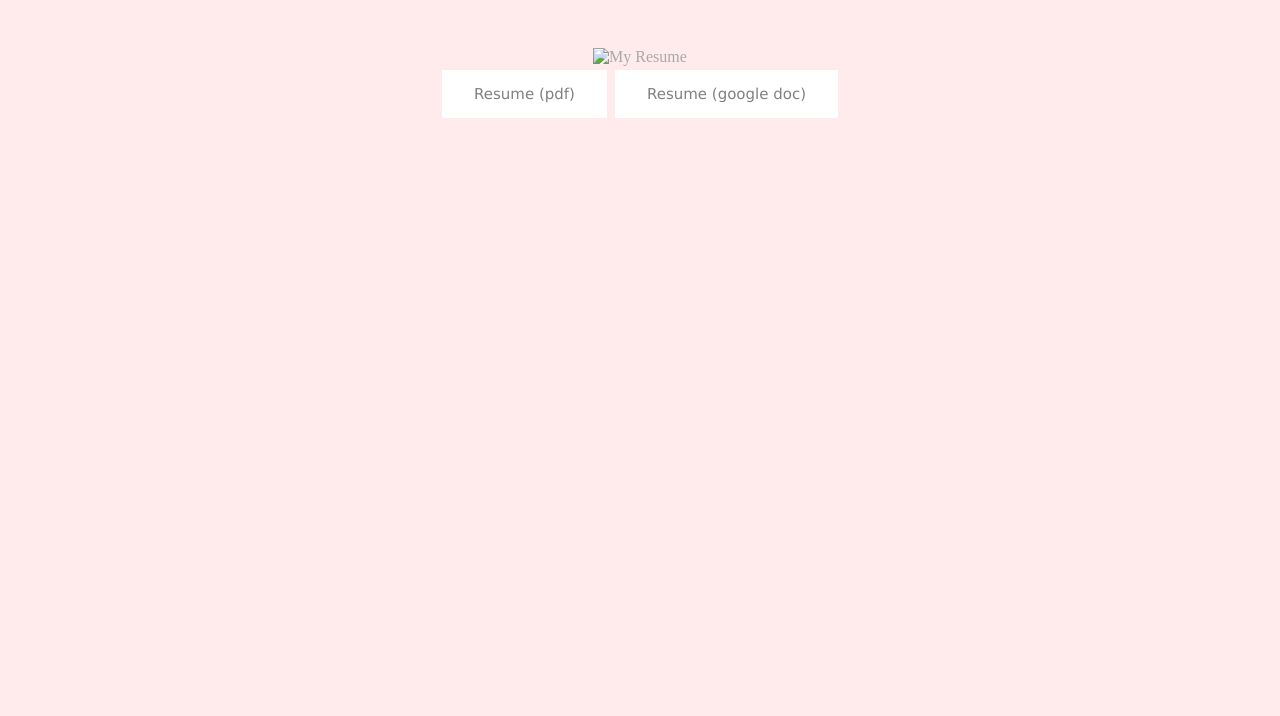
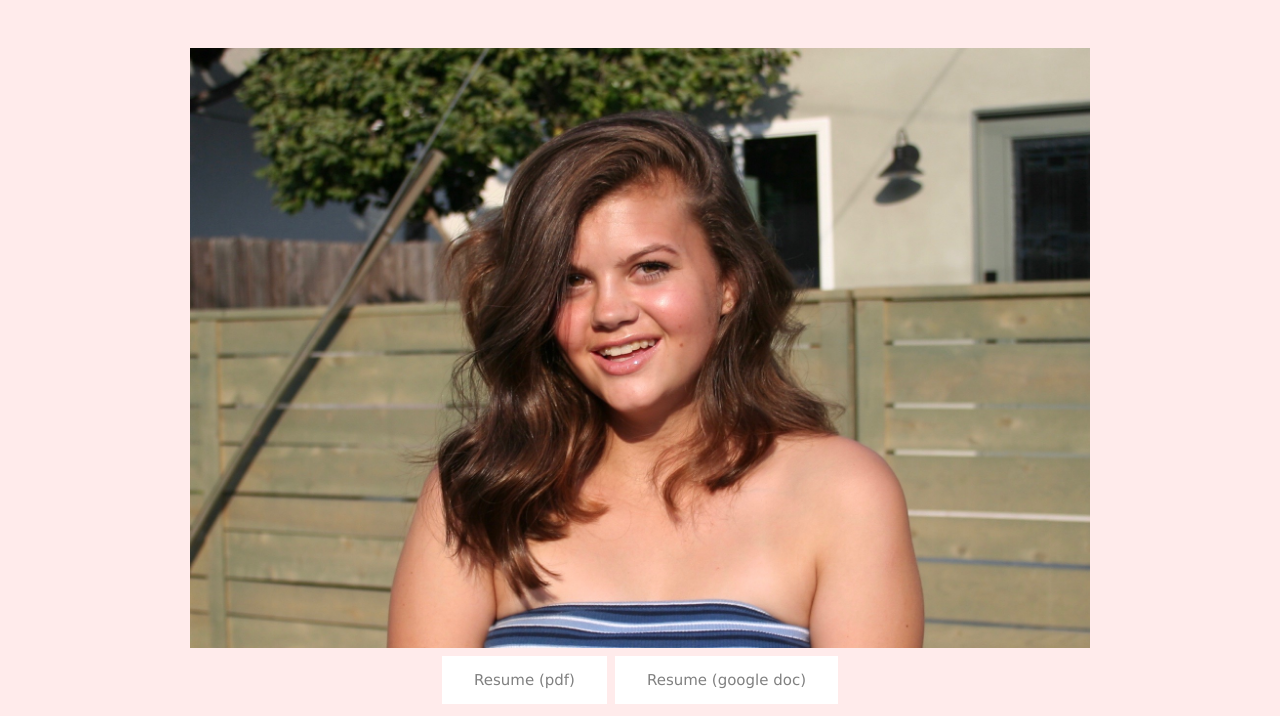
Before and after one commit to millssophia/millssophia.github.io, a plain HTML site: page my-website/resume.html in a window 1280 px wide. Shown: the part 176-892 px from the top of the page. Before the commit the page ends 800 px from the top, so only its background shows below. Drawn offline with Linux system fonts and the light colour scheme.

Commit message:
Update resume.html

```diff
--- a/my-website/resume.html
+++ b/my-website/resume.html
@@ -58,7 +58,7 @@ body {
   <div class="a">
   <h1>This is my Resume Page!</h1>
   <br>
-    <img src="images/resume.png" alt="My Resume" height="600">
+    <img src="images/sophia.jpg" alt="My Resume" height="600">
     <br>
     <a href="https://docs.google.com/document/u/0/export?format=pdf&id=18XxE2-2DGYhp2VScOXrxrHKL7-DKVcHZaOwENL0GMF8&token=AC4w5Vj2BqgymtMwfSua89cWnQo5lkNfbQ%3A1541176094562&includes_info_params=true"class="mybutton" target="_blank"> Resume (pdf) </a>
   </a>
```
